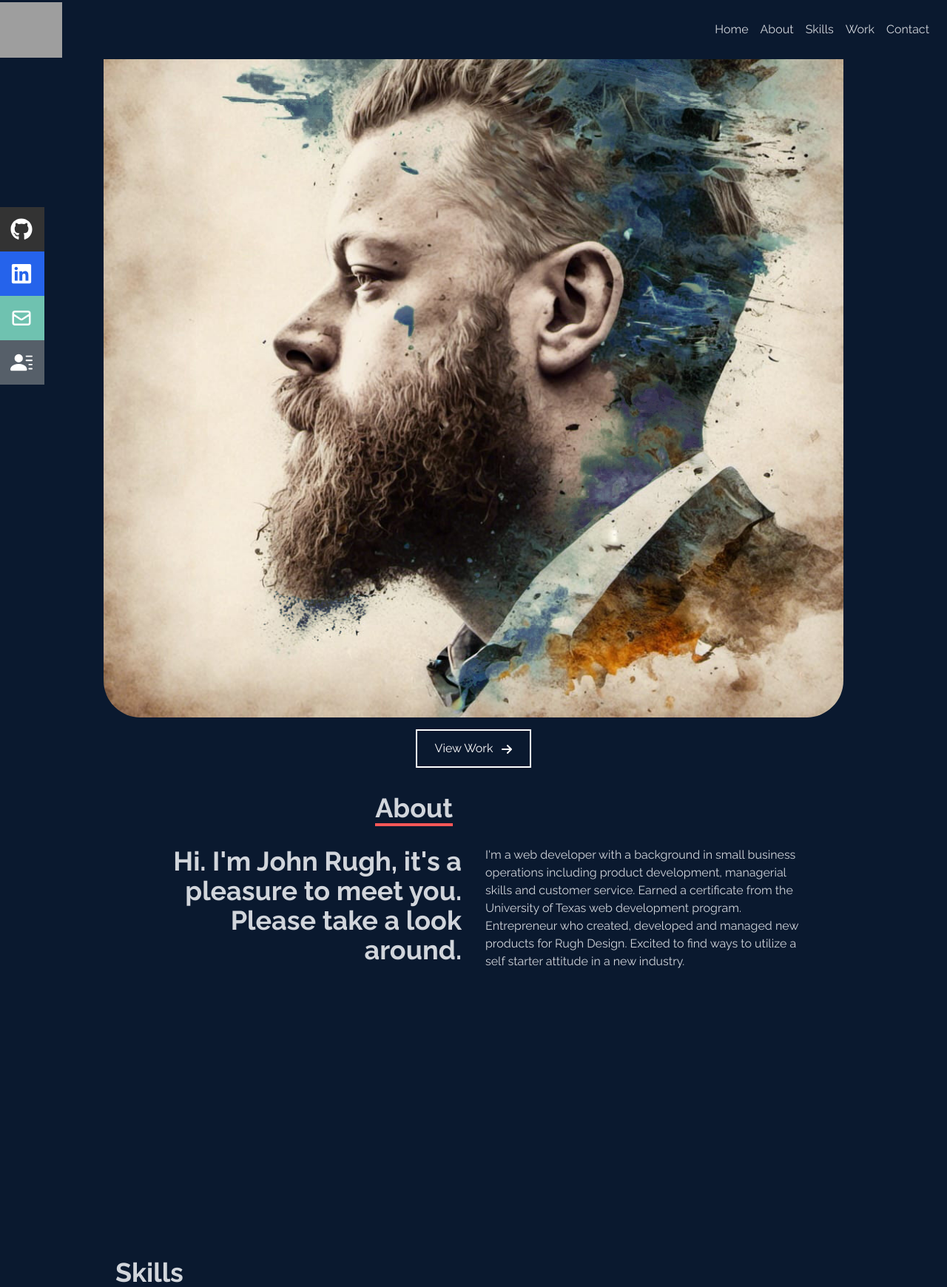
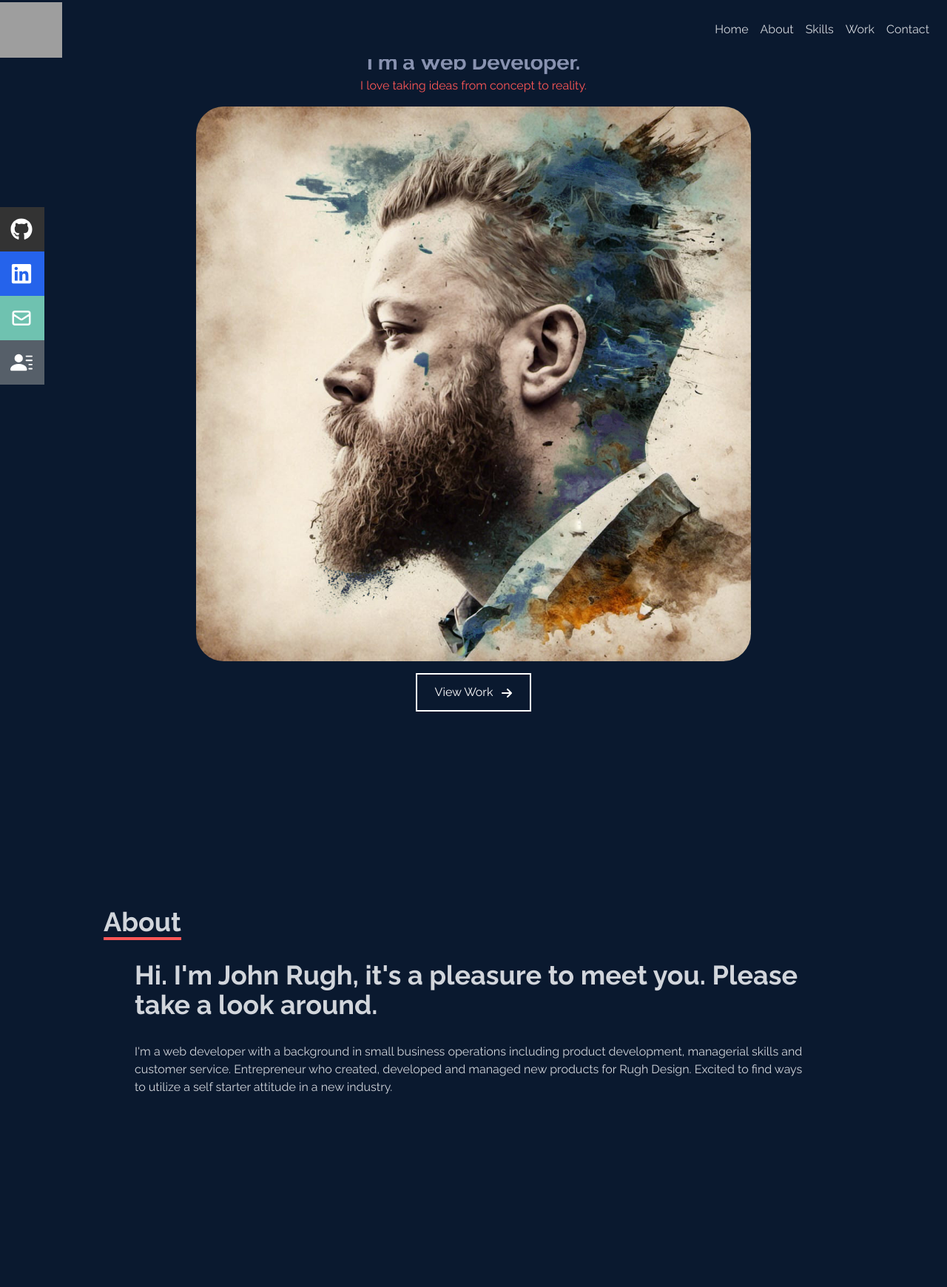
Before and after one commit to roodhouse/python-portfolio, a Flask app: page / in a window 1280 px wide. Shown: the top 1740 px of the page at 74% size. Run offline with Flask 3, Linux system fonts and the light colour scheme; data comes from the database, SQL or seed files in the repository; some libraries are stand-ins or nearby versions; grey boxes are pictures that could not be loaded.

Commit message:
575 w done

```diff
--- a/app.py
+++ b/app.py
@@ -9,6 +9,9 @@
 import smtplib
 from email.mime.text import MIMEText
 from email.mime.multipart import MIMEMultipart
+
+
+# next work on 575 breakpoint
 
 load_dotenv()
 
--- a/static/css/styles.css
+++ b/static/css/styles.css
@@ -348,16 +348,13 @@
 
 /* small */
 @media only screen and (min-width: 575px) {
-    .fullName, .webDev {
-        font-size: 4.5rem;
-        line-height: 1;
+
+    #homeContainer {
+        height: 100%;
     }
 
-    #aboutCopyTextContainer {
-        display: grid;
-        grid-template-columns: repeat(2,minmax(0,1fr));
-        padding-left: 1rem;
-        padding-right: 1rem;
+    #homeImageContainer {
+        max-width: 75%;
     }
 
     #aboutCopyTitleContainer {
@@ -367,8 +364,11 @@
     }
 
     #aboutCopyTitle, #aboutCopyText {
-        text-align: right;
         width: 100%;
+    }
+
+    #skillsWrapper {
+        padding-top: 50px;
     }
 
     .skillGrid, .projectGrid {
@@ -381,6 +381,7 @@
 
     #contactContainer {
         width: 100%;
+        padding-top: 75px;
     }
 
     form div:last-of-type {
--- a/templates/about.html
+++ b/templates/about.html
@@ -11,7 +11,7 @@
             <p class="mb-0">Hi. I'm John Rugh, it's a pleasure to meet you. Please take a look around.</p>
         </div>
         <div id="aboutPara" class="px-0">
-            <p class="px-0">I'm a web developer with a background in small business operations including product development, managerial skills and customer service. Earned a certificate from the University of Texas web development program. Entrepreneur who created, developed and managed new products for Rugh Design. Excited to find ways to utilize a self starter attitude in a new industry.</p>
+            <p class="px-0">I'm a web developer with a background in small business operations including product development, managerial skills and customer service. Entrepreneur who created, developed and managed new products for Rugh Design. Excited to find ways to utilize a self starter attitude in a new industry.</p>
         </div>
     </div>
 </div>
```
